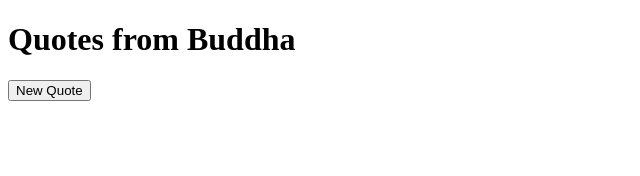
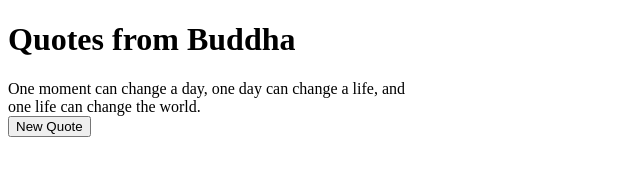
Before and after one commit to Garballa/Quote_Generator, a plain HTML site: page index.html in a window 1280 px wide. Both pictures are taken after a click on the button "New Quote". Shown: the whole page, without its empty margins (0-640 px from the left). Drawn offline with Linux system fonts and the light colour scheme.

Commit message:
Finish html/JS. Begin CSS.

```diff
--- a/index.html
+++ b/index.html
@@ -1,7 +1,7 @@
 <!DOCTYPE html>
 <html lang="en">
   <head>
-    <stylesheet ref="styles.css"></stylesheet>
+    <link rel="stylesheet" href="styles.css" />
     <meta charset="UTF-8" />
     <meta http-equiv="X-UA-Compatible" content="IE=edge" />
     <meta name="viewport" content="width=device-width, initial-scale=1.0" />
--- a/script.js
+++ b/script.js
@@ -27,7 +27,7 @@ const quotes = [
 ];
 
 function newQuote() {
-  const randomNumber = Math.floor(Math.random() * quotes.length);
+  var randomNumber = Math.floor(Math.random() * quotes.length);
+
+  document.getElementById("quoteDisplay").innerHTML = quotes[randomNumber];
 }
-
-document.getElementById("quoteDisplay").innerHTML = quotes[randomNumber];
--- a/styles.css
+++ b/styles.css
@@ -0,0 +1,4 @@
+#quoteDisplay {
+  width: 400px;
+  height: auto;
+}
```
